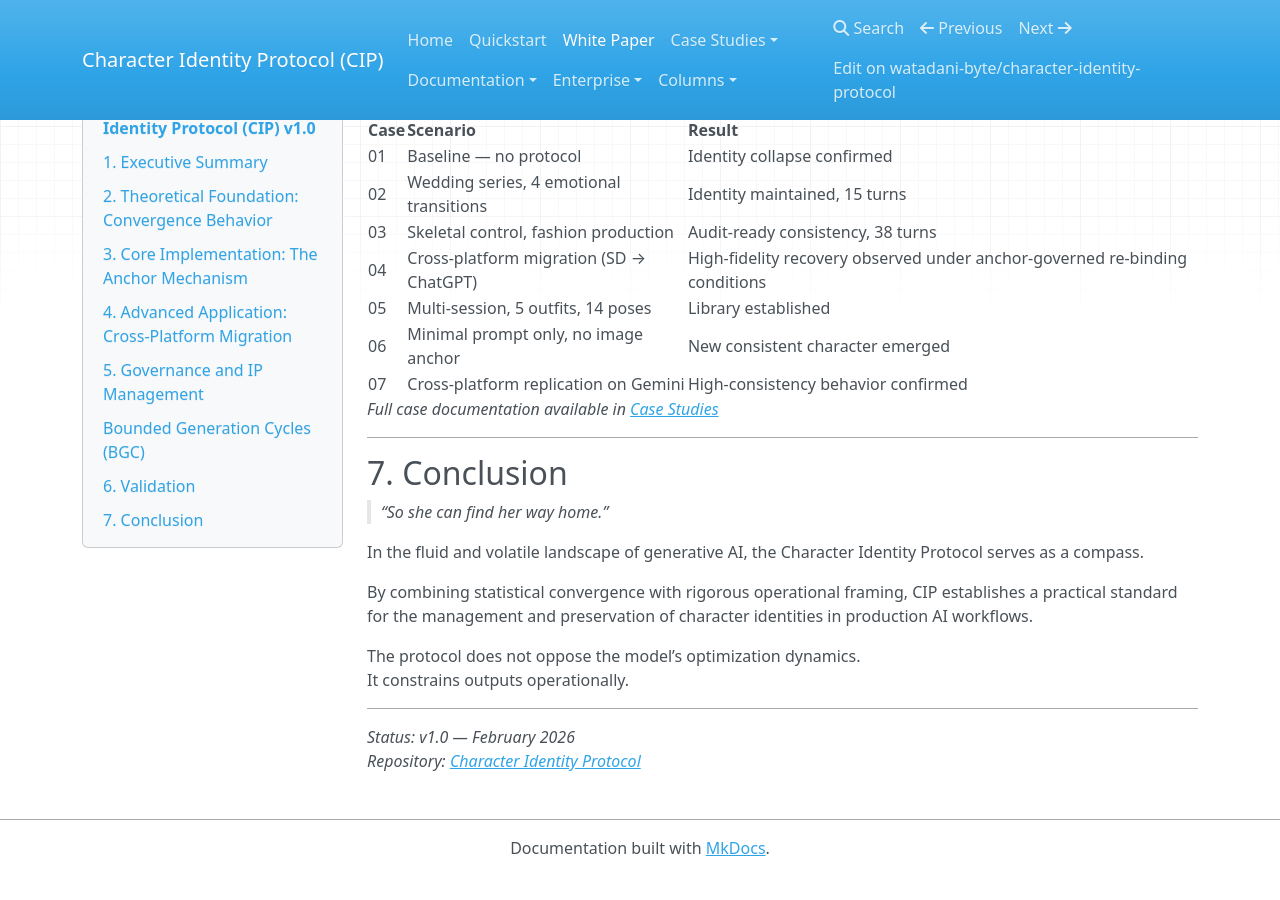
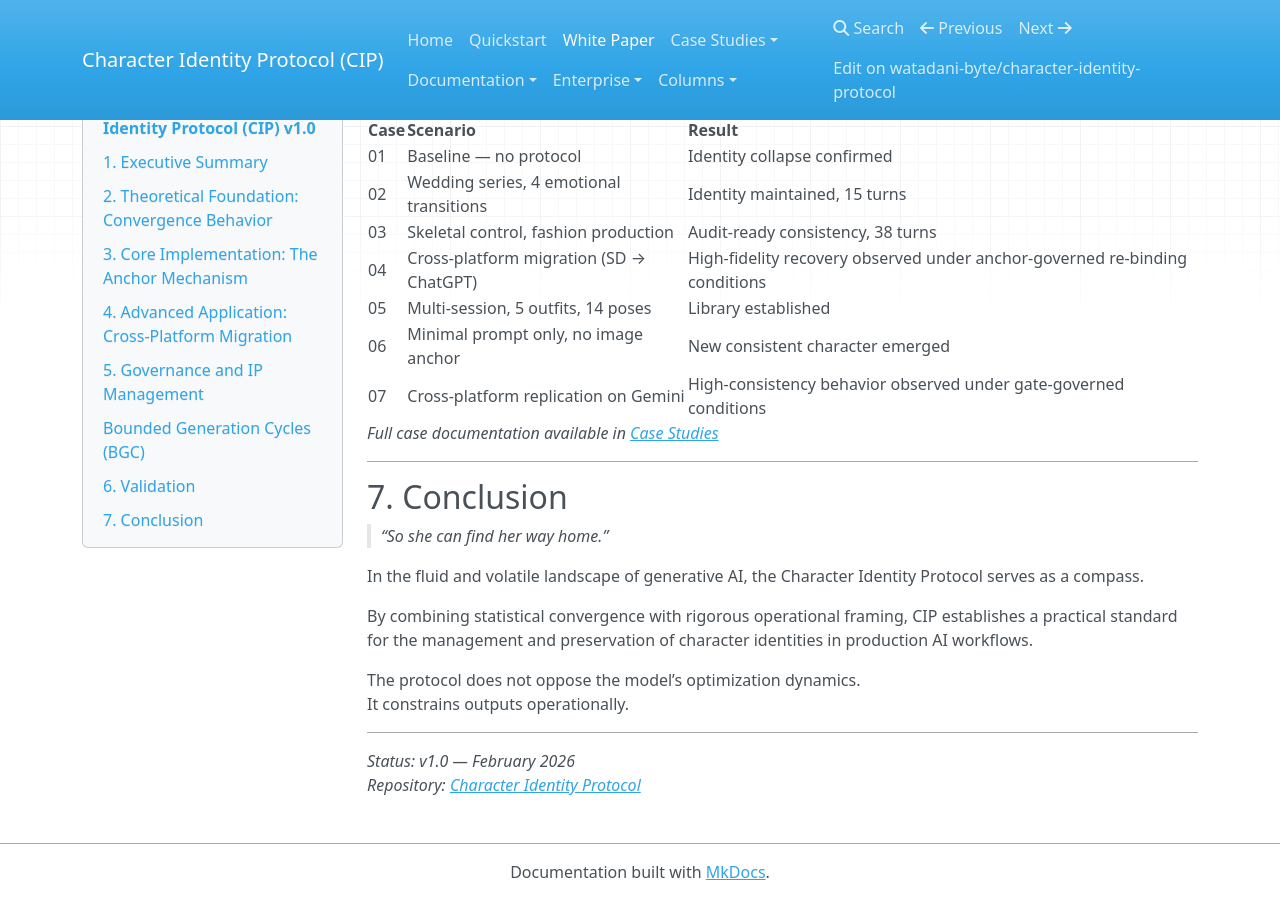
Before and after one commit to watadani-byte/character-identity-protocol, an MkDocs documentation site: the page built from docs/whitepaper_v1.md, in a window 1280 px wide and 900 px high, scrolled down 5527 px. Built offline with MkDocs 1.6.1, drawn with Linux system fonts in a browser that asks for light colours; nearby versions of some CDN libraries; before the commit the page ends 6403 px from its top, so only the background shows below that.

Commit message:
whitepaper_v1.md を更新

```diff
--- a/docs/whitepaper_v1.md
+++ b/docs/whitepaper_v1.md
@@ -248,7 +248,7 @@ The protocol has been validated across 6 production case studies:
 |04  |Cross-platform migration (SD → ChatGPT)|High-fidelity recovery observed under anchor-governed re-binding conditions|
 |05  |Multi-session, 5 outfits, 14 poses     |Library established                                                        |
 |06  |Minimal prompt only, no image anchor   |New consistent character emerged                                           |
-|07  |Cross-platform replication on Gemini   |High-consistency behavior confirmed                                        |
+|07  |Cross-platform replication on Gemini   |High-consistency behavior observed under gate-governed conditions          |
 
 *Full case documentation available in [Case Studies](case_01_failure_log.md)*
 
```
